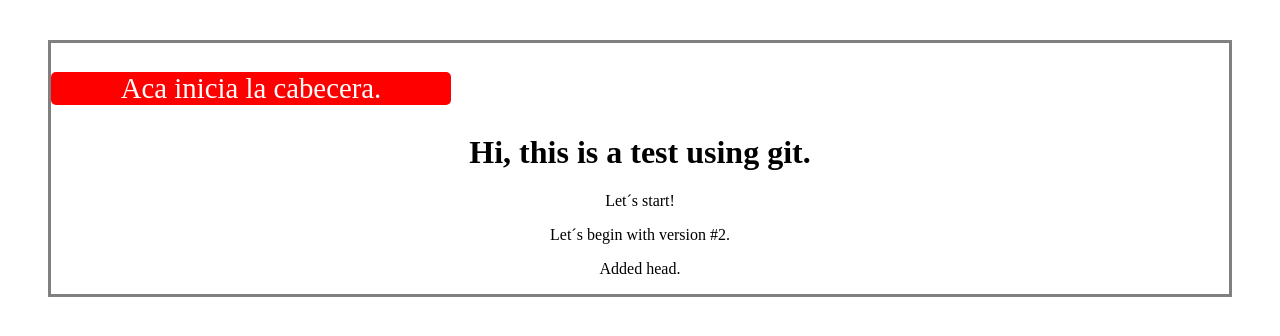
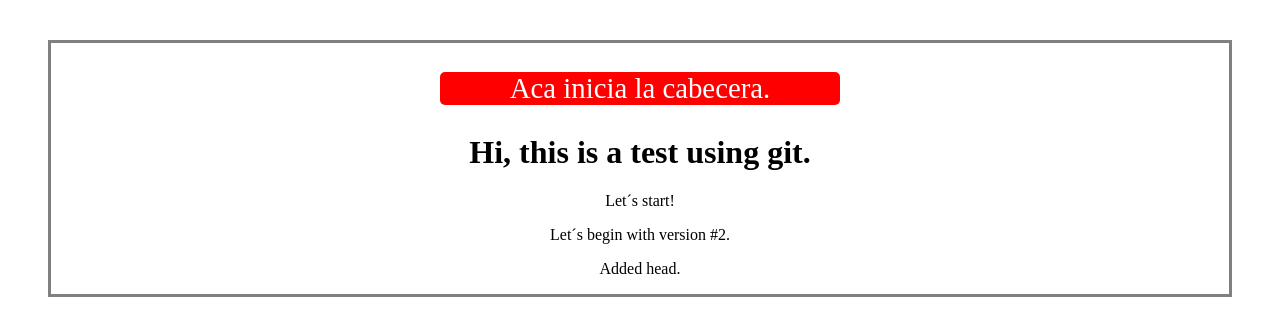
Before and after one commit to kevinmora47/Advanced-GitHub-Course, a plain HTML site: page index.htm in a window 1280 px wide. Drawn offline with Linux system fonts and the light colour scheme.

```diff
--- a/styles/styles.css
+++ b/styles/styles.css
@@ -8,6 +8,8 @@
 }
 
 .cabecera {
+	margin: 0 auto;
+	justify-content: center;
 	background: red;
 	color: white;
 	text-align: center;
```
